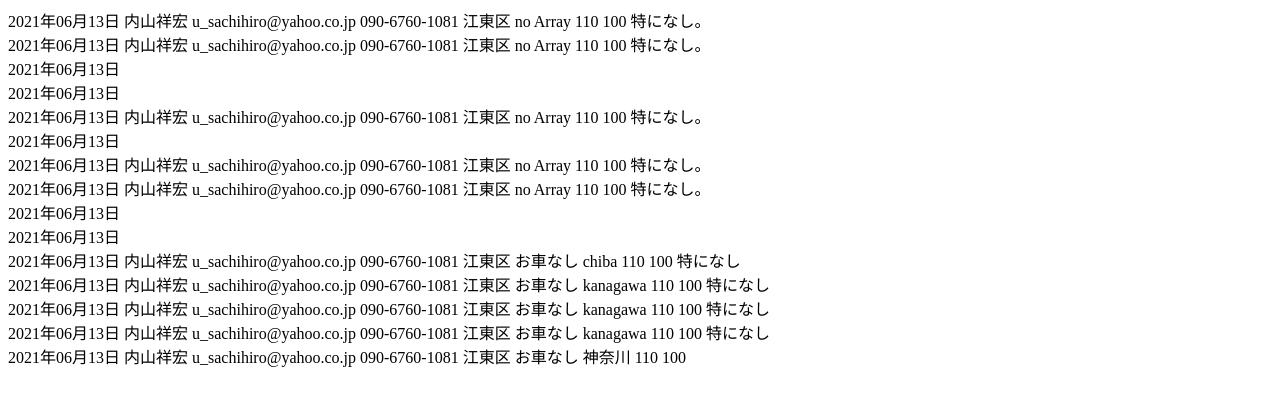
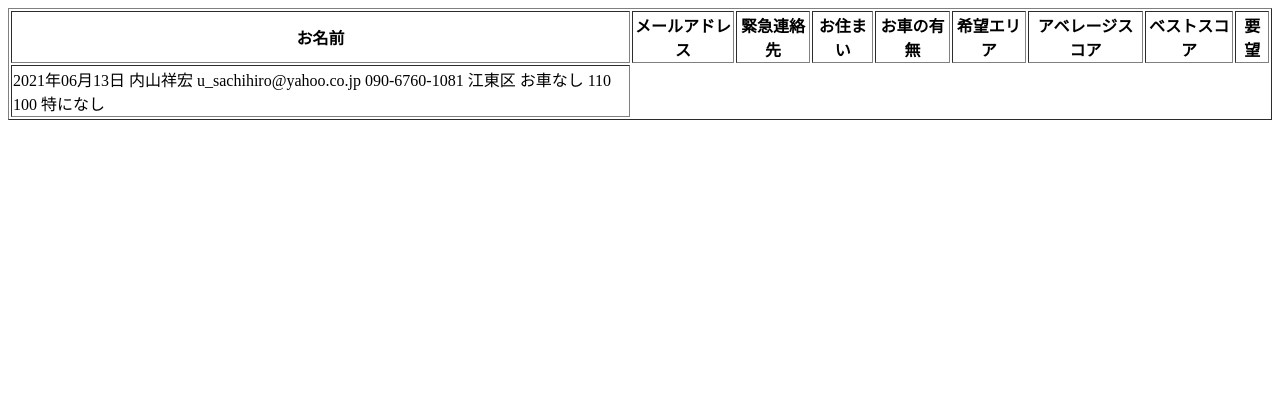
Before and after one commit to u-sachihiro/kadai_php03_uchiyama, a PHP site: page /read.php in a window 1280 px wide. Shown: the top 406 px of the page. Run offline with PHP 8.4, Linux system fonts and the light colour scheme; data that the repository does not hold is empty.

Commit message:
表を追加

```diff
--- /dev/null
+++ b/data/data.csv
@@ -0,0 +1 @@
+2021年06月13日 内山祥宏 u_sachihiro@yahoo.co.jp 090-6760-1081 江東区 お車なし  110 100 特になし
--- a/read.php
+++ b/read.php
@@ -1,40 +1,54 @@
+<html>
+<head>
+<title>結果表示</title>
+<meta charset="utf-8">
+</head>
+<body>
+<table border='1'>
+<tr>
+    <th>お名前</th>
+    <th>メールアドレス</th>
+    <th>緊急連絡先</th>
+    <th>お住まい</th>
+    <th>お車の有無</th>
+    <th>希望エリア</th>
+    <th>アベレージスコア</th>
+    <th>ベストスコア</th>
+    <th>要望</th>
+</tr>
+
+</body>
+
+</html>
+
 <?php
 
 include("funcs.php");
 
+// ファイルを変数に格納
+$filename = 'data/data.csv';
 
-// ファイルを変数に格納
-$filename = 'data/data.txt';
+if( ($fp = fopen("data/data.csv","r"))=== false ){
+	die("CSVファイル読み込みエラー");
+}
 
-// fopenでファイルを開く（'r'は読み込みモードで開く）
-$fp = fopen($filename, 'r');
+while (($array = fgetcsv($fp)) !== FALSE) {
 
-// whileで行末までループ処理
-while (!feof($fp)) {
+	//空行を取り除く
+	if(!array_diff($array, array(''))){
+		continue;
+	}
 
-    // fgetsでファイルを読み込み、変数に格納
-    $txt = fgets($fp);
-
-    // ファイルを読み込んだ変数を出力
-    echo h($txt).'<br>';
+	echo "<tr>";
+	for($i = 0; $i < count($array); ++$i ){
+		$elem = nl2br($array[$i]);
+		$elem = $elem === "" ?  "&nbsp;" : $elem;
+		echo("<td>".$elem."</td>");
+	}
+	echo "</tr>";
 
 }
 
-// fcloseでファイルを閉じる
 fclose($fp);
 
-
-
 ?>
-
-<html>
-<head>
-<meta charset="utf-8">
-</head>
-
-<body>
-<p><?=h($name);?></p>
-<p><?=h($email);?></p>
-</body>
-
-</html>
--- a/result.php
+++ b/result.php
@@ -22,7 +22,7 @@ $date = date("Y年m月d日");
 
 
 // ファイルを読み込む
-$file = fopen("data/data.txt","a");
+$file = fopen("data/data.csv","a");
 // ファイルに書き込む
 fwrite($file,$date." ".$name." ".$email." ".$tel." ".$live." ".$car." ".$venue1."".$venue2."".$venue3." ".$avg." ".$best." ".$request."\n");
 // ファイルを閉じる
```
